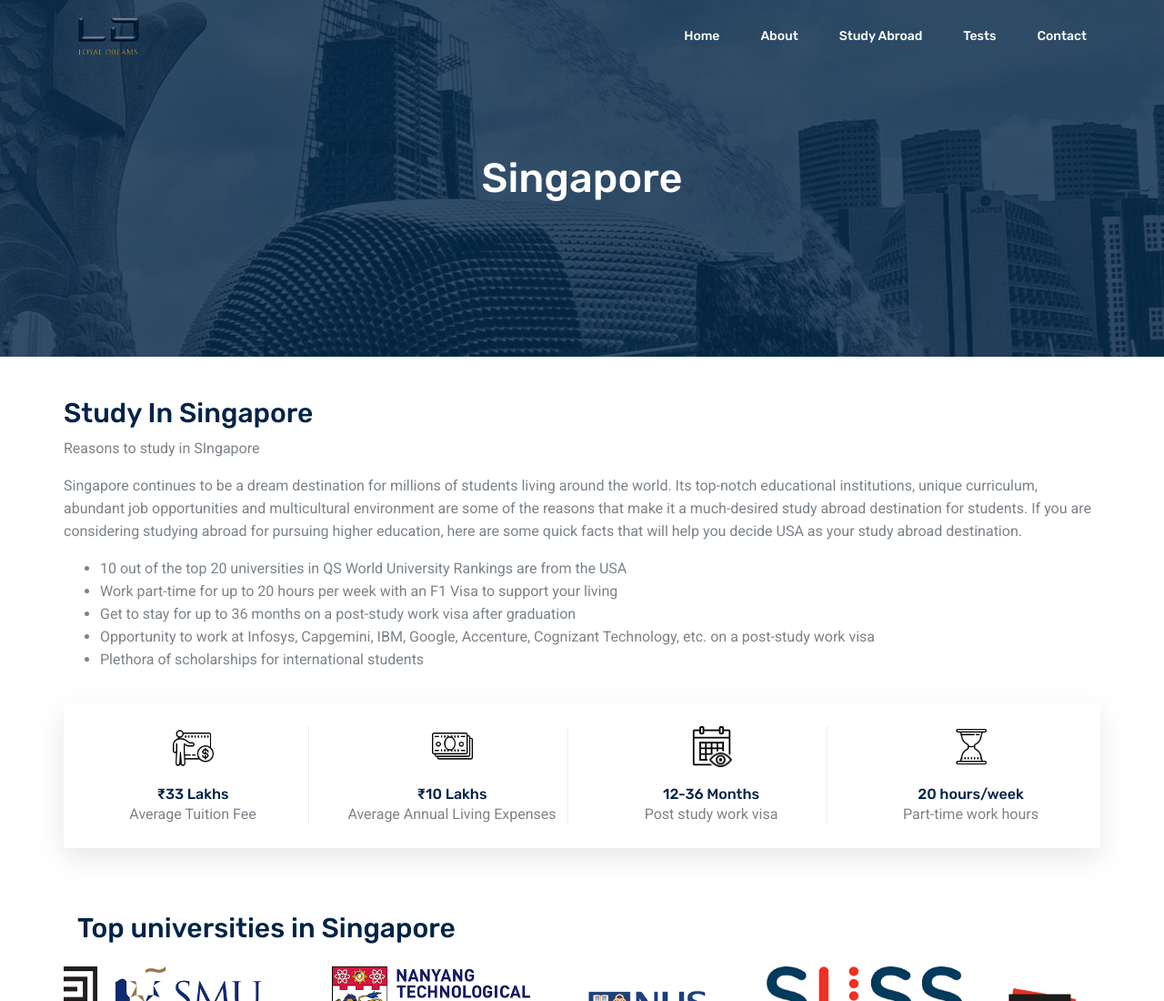
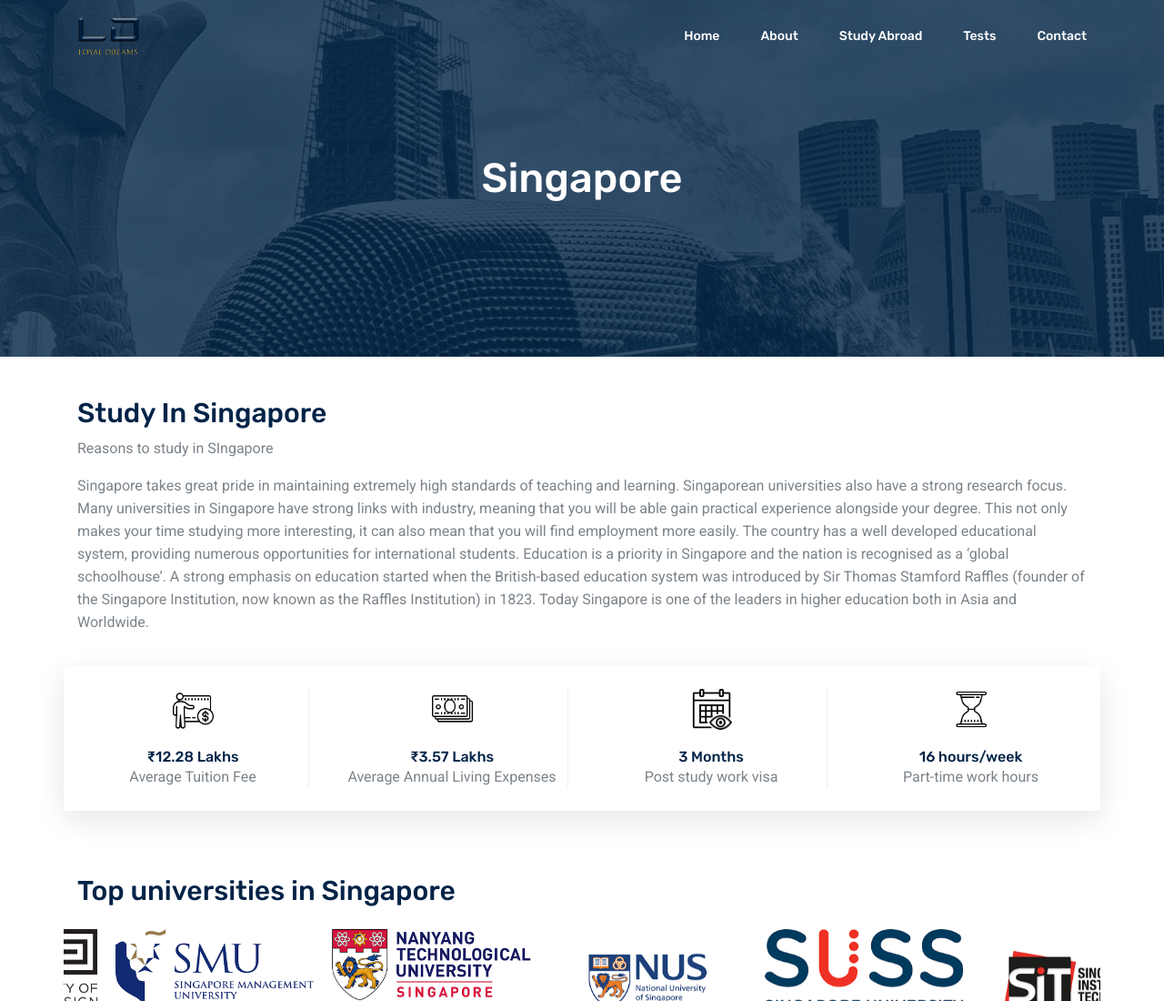
Before and after one commit to loyaldreams/website, a plain HTML site: page countries/singapore.html in a window 1280 px wide. Shown: the top 1100 px of the page at 91% size. Drawn offline with Linux system fonts and the light colour scheme.

Commit message:
added rem content

```diff
--- a/countries/singapore.html
+++ b/countries/singapore.html
@@ -16,17 +16,17 @@
 
     <meta itemprop="name" content="Loyal Dreams">
     <meta itemprop="description"  content="Loyal Dreams | Study Abroad Consultancy">
-    <!-- <meta itemprop="image" content="https://sahititla.com/Photos/sahiti-logo.png"/>   -->
+    <meta itemprop="image" content="https://loyaldreams.in/img/logo.png"/>
 
     <meta property="og:title" content="Loyal Dreams"/>
-    <!-- <meta property="og:image" content="https://sahititla.com/Photos/sahiti-logo.png"/> -->
-    <!-- <meta property="og:url" content="Sahititla.com"/> -->
+    <meta property="og:image" content="https://loyaldreams.in/img/logo.png"/>
+    <meta property="og:url" content="https://loyaldreams.in"/>
     <meta property="og:type" content="website">
     <meta property="og:description" content="Loyal Dreams | Study Abroad Consultancy"/>
 
     <meta name="twitter:title" content="Loyal Dreams" />
-    <!-- <meta name="twitter:image" content="https://sahititla.com/Photos/sahiti-logo.png" /> -->
-    <!-- <meta name="twitter:url" content="https://sahititla.com" /> -->
+    <meta name="twitter:image" content="https://loyaldreams.in/img/logo.png" />
+    <meta name="twitter:url" content="http://loyaldreams.in/" />
     <meta name="twitter:card" content="summary_large_image" />
     <meta name="description" content="Loyal Dreams | Study Abroad Consultancy">
     <meta name="twitter:site" content="Loyal Dreams | Study Abroad Consultancy">
@@ -143,20 +143,20 @@
     <section class="body-content">
       <div class="container">
       <div class="row">
-        <div class="intro pt-4">
+        <div class="intro pt-4 container">
           <h2>Study In Singapore</h2>
           <p>Reasons to study in SIngapore</p>
         </div>
-        <div class="main-content">
-          <p>Singapore continues to be a dream destination for millions of students living around the world. Its top-notch educational institutions, unique curriculum, abundant job opportunities and multicultural environment are some of the reasons that make it a much-desired study abroad destination for students. If you are considering studying abroad for pursuing higher education, here are some quick facts that will help you decide USA as your study abroad destination. </p>
-          <ul>
-          <li> 10 out of the top 20 universities in QS World University Rankings are from the USA </li>
-          <li> Work part-time for up to 20 hours per week with an F1 Visa to support your living </li>
-          <li> Get to stay for up to 36 months on a post-study work visa after graduation  </li>
-          <li> Opportunity to work at Infosys, Capgemini, IBM, Google, Accenture, Cognizant Technology, etc. on a post-study work visa </li>
-          <li> Plethora of scholarships for international students</li>
-          </ul>
+      </div>
+
+
+        <div class="row">
+          <div class="container">
+            <p>Singapore takes great pride in maintaining extremely high standards of teaching and learning. Singaporean universities also have a strong research focus. Many universities in Singapore have strong links with industry, meaning that you will be able gain practical experience alongside your degree. This not only makes your time studying more interesting, it can also mean that you will find employment more easily.
+
+              The country has a well developed educational system, providing numerous opportunities for international students. Education is a priority in Singapore and the nation is recognised as a ‘global schoolhouse’. A strong emphasis on education started when the British-based education system was introduced by Sir Thomas Stamford Raffles (founder of the Singapore Institution, now known as the Raffles Institution) in 1823. Today Singapore is one of the leaders in higher education both in Asia and Worldwide.</p>
         </div>
+      </div>
       </div>
     </div>
     </section>
@@ -169,7 +169,7 @@
               <div class="f-icon">
                 <img class="icon-size" src="../img/icons/tuition.png" alt="study abroad loyal dreams">
               </div>
-              <h6>₹33 Lakhs</h6>
+              <h6>₹12.28 Lakhs</h6>
               <p>Average Tuition Fee</p>
             </div>
           </div>
@@ -178,7 +178,7 @@
               <div class="f-icon">
                 <img class="icon-size" src="../img/icons/living.png" alt="study abroad loyal dreams">
               </div>
-              <h6>₹10 Lakhs</h6>
+              <h6>₹3.57 Lakhs</h6>
               <p>Average Annual Living Expenses</p>
             </div>
           </div>
@@ -187,7 +187,7 @@
               <div class="f-icon">
                 <img class="icon-size" src="../img/icons/calender.png" alt="study abroad loyal dreams">
               </div>
-              <h6>12-36 Months</h6>
+              <h6>3 Months</h6>
               <p>Post study work visa</p>
             </div>
           </div>
@@ -196,7 +196,7 @@
               <div class="f-icon">
                 <img class="icon-size" src="../img/icons/hour.png" alt="study abroad loyal dreams">
               </div>
-              <h6>20 hours/week</h6>
+              <h6>16 hours/week</h6>
               <p>Part-time work hours</p>
             </div>
           </div>
```
Also changed, not shown: countries/australia.html (+4 -4 lines), countries/ireland.html (+17 -20 lines), countries/nz.html (+4 -4 lines), countries/uk.html (+3 -4 lines).
